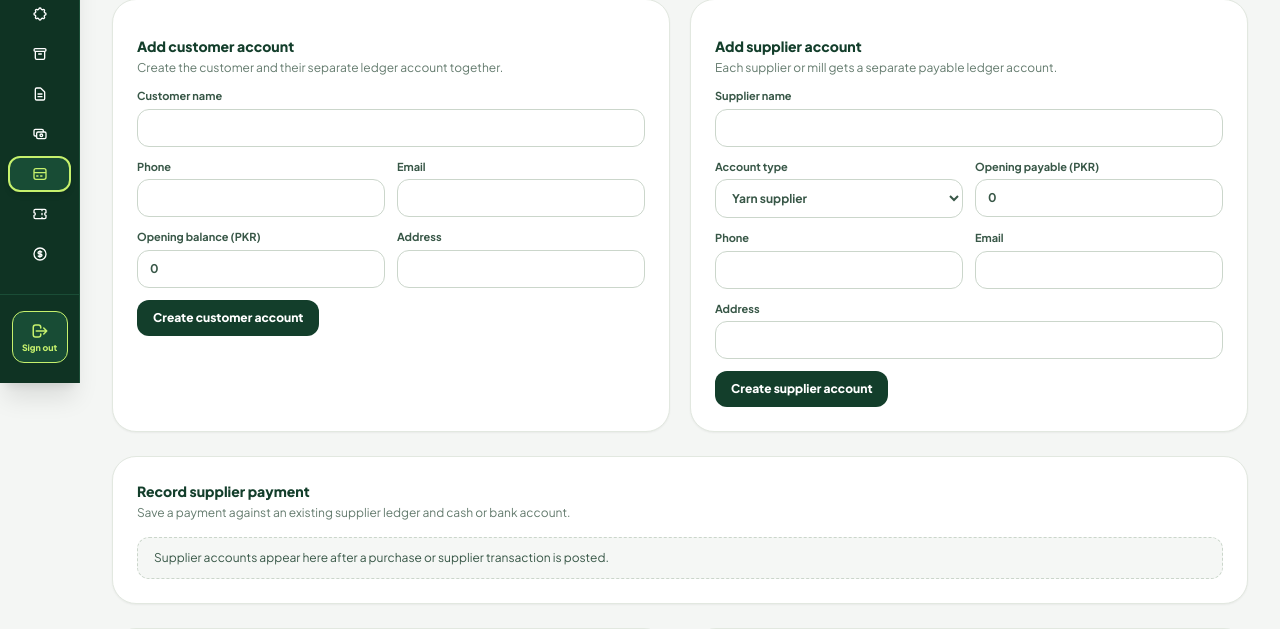
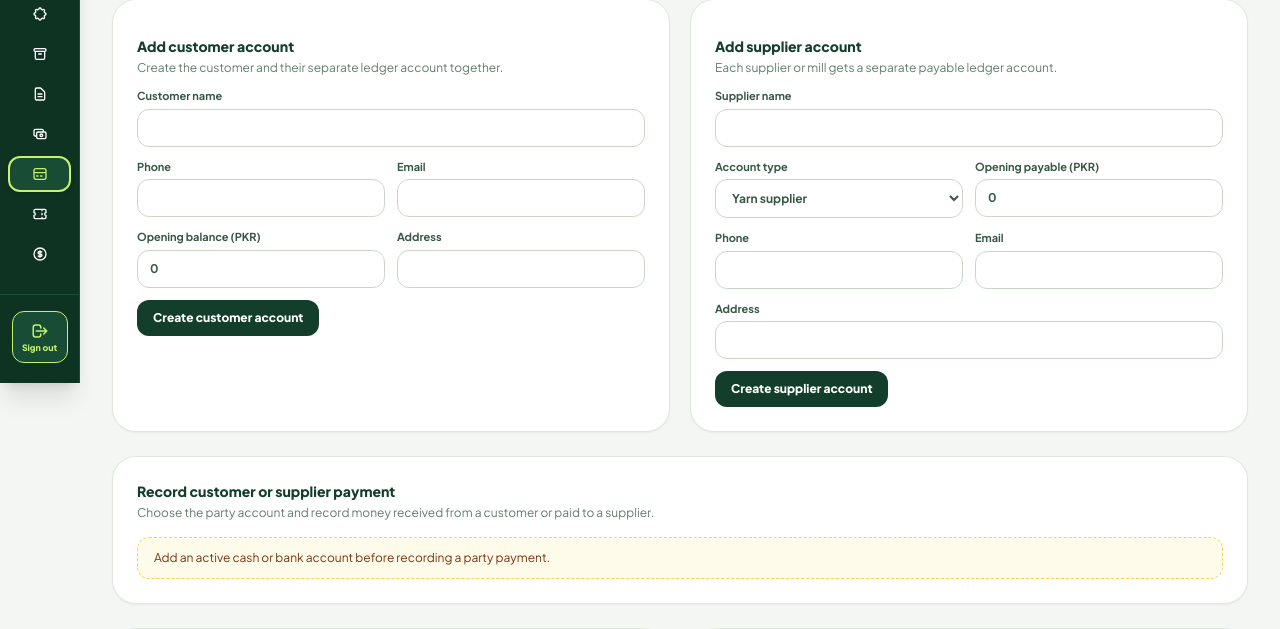
Before and after one commit to SafiullahZafar/Loom_flow_2, a Laravel app: page /accounts in a window 1280 px wide. Shown: the part 417-1046 px from the top of the page. Run offline with Laravel 12, Linux system fonts and the light colour scheme; a user stored in the database is signed in; data comes from the database, SQL or seed files in the repository; data that the repository does not hold is empty; some libraries are stand-ins or nearby versions.

Commit message:
feat: Update payment section to support customer and supplier payments with improved form handling

```diff
--- a/resources/views/accounts/index.blade.php
+++ b/resources/views/accounts/index.blade.php
@@ -79,53 +79,125 @@
         </form>
     </section>
 
-    <section id="record-supplier-payment" class="rounded-3xl border border-zinc-200 bg-white p-5 shadow-sm sm:p-6">
+    <section id="record-party-payment" class="rounded-3xl border border-zinc-200 bg-white p-5 shadow-sm sm:p-6">
         <div class="mb-4">
-            <h2 class="text-sm font-extrabold text-zinc-900">Record supplier payment</h2>
-            <p class="mt-1 text-xs text-zinc-500">Save a payment against an existing supplier ledger and cash or bank account.</p>
+            <h2 class="text-sm font-extrabold text-zinc-900">Record customer or supplier payment</h2>
+            <p class="mt-1 text-xs text-zinc-500">Choose the party account and record money received from a customer or paid to a supplier.</p>
         </div>
-        @if($supplierAccounts->isEmpty())
-            <p class="rounded-xl border border-dashed border-zinc-300 bg-zinc-50 px-4 py-3 text-xs text-zinc-600">Supplier accounts appear here after a purchase or supplier transaction is posted.</p>
-        @elseif($activeFinancialAccounts->isEmpty())
-            <p class="rounded-xl border border-dashed border-amber-300 bg-amber-50 px-4 py-3 text-xs text-amber-900">Add an active cash or bank account in Invoices → Accounts before recording a supplier payment.</p>
+        @if($activeFinancialAccounts->isEmpty())
+            <p class="rounded-xl border border-dashed border-amber-300 bg-amber-50 px-4 py-3 text-xs text-amber-900">Add an active cash or bank account before recording a party payment.</p>
+        @elseif($customerAccounts->isEmpty() && $supplierAccounts->isEmpty())
+            <p class="rounded-xl border border-dashed border-zinc-300 bg-zinc-50 px-4 py-3 text-xs text-zinc-600">Create a customer or supplier account above before recording a payment.</p>
         @else
-            <form method="POST" action="{{ route('accounts.supplier-payment.store') }}" class="grid grid-cols-1 gap-3 sm:grid-cols-2 xl:grid-cols-6">
+            <form id="accounts-party-payment-form" method="POST" action="{{ old('payment_kind', $supplierAccounts->isNotEmpty() ? 'paid' : 'received') === 'received' ? route('invoices.payment.store') : route('accounts.supplier-payment.store') }}" class="grid grid-cols-1 gap-3 sm:grid-cols-2 xl:grid-cols-6">
                 @csrf
-                <label class="text-[11px] font-bold text-zinc-600 xl:col-span-3">Supplier account
-                    <select name="supplier_id" required class="mt-1 w-full rounded-xl border border-zinc-300 bg-white px-3 py-2.5 text-xs text-zinc-900 focus:border-zinc-500 focus:outline-none focus:ring-2 focus:ring-zinc-200">
-                        <option value="">Choose supplier account</option>
+                <label class="text-[11px] font-bold text-zinc-600">Payment direction
+                    <select id="accounts-payment-kind" name="payment_kind" required class="mt-1 w-full rounded-xl border border-zinc-300 bg-white px-3 py-2.5 text-xs text-zinc-900">
+                        @if($supplierAccounts->isNotEmpty())<option value="paid" @selected(old('payment_kind', $supplierAccounts->isNotEmpty() ? 'paid' : 'received') === 'paid')>Pay supplier</option>@endif
+                        @if($customerAccounts->isNotEmpty())<option value="received" @selected(old('payment_kind', $supplierAccounts->isNotEmpty() ? 'paid' : 'received') === 'received')>Receive from customer</option>@endif
+                    </select>
+                </label>
+                <label id="accounts-supplier-field" class="text-[11px] font-bold text-zinc-600 sm:col-span-2">Supplier account
+                    <select name="supplier_id" required class="mt-1 w-full rounded-xl border border-zinc-300 bg-white px-3 py-2.5 text-xs text-zinc-900">
+                        <option value="">Choose supplier</option>
                         @foreach($supplierAccounts as $supplier)
                             <option value="{{ $supplier->id }}" @selected(old('supplier_id') == $supplier->id)>{{ $supplier->name }} · {{ ucfirst(str_replace('_', ' ', $supplier->type)) }}</option>
                         @endforeach
                     </select>
                 </label>
-                <label class="text-[11px] font-bold text-zinc-600 xl:col-span-2">Pay from
-                    <select name="financial_account_id" required class="mt-1 w-full rounded-xl border border-zinc-300 bg-white px-3 py-2.5 text-xs text-zinc-900 focus:border-zinc-500 focus:outline-none focus:ring-2 focus:ring-zinc-200">
-                        <option value="">Select cash or bank account</option>
-                        @foreach($activeFinancialAccounts as $account)
-                            <option value="{{ $account->id }}" @selected(old('financial_account_id') == $account->id)>{{ $account->name }} · {{ ucfirst($account->type) }}</option>
+                <label id="accounts-customer-field" class="hidden text-[11px] font-bold text-zinc-600 sm:col-span-2">Customer account
+                    <select name="customer_id" required disabled class="mt-1 w-full rounded-xl border border-zinc-300 bg-white px-3 py-2.5 text-xs text-zinc-900">
+                        <option value="">Choose customer</option>
+                        @foreach($customerAccounts as $customer)
+                            <option value="{{ $customer->id }}" @selected(old('customer_id') == $customer->id)>{{ $customer->name }}</option>
                         @endforeach
                     </select>
                 </label>
-                <label class="text-[11px] font-bold text-zinc-600">Payment date
-                    <input type="date" name="payment_date" required value="{{ old('payment_date', now()->toDateString()) }}" class="mt-1 w-full rounded-xl border border-zinc-300 px-3 py-2.5 text-xs text-zinc-900 focus:border-zinc-500 focus:outline-none focus:ring-2 focus:ring-zinc-200">
+                <label class="text-[11px] font-bold text-zinc-600 sm:col-span-2">
+                    <span id="accounts-financial-account-label">Pay from</span>
+                    <select name="financial_account_id" required class="mt-1 w-full rounded-xl border border-zinc-300 bg-white px-3 py-2.5 text-xs text-zinc-900">
+                        <option value="">Choose cash or bank account</option>
+                        @foreach($activeFinancialAccounts as $account)
+                            <option value="{{ $account->id }}" data-account-type="{{ $account->type }}" @selected(old('financial_account_id') == $account->id)>{{ $account->name }} · {{ ucfirst($account->type) }}</option>
+                        @endforeach
+                    </select>
+                </label>
+                <label class="text-[11px] font-bold text-zinc-600">Date
+                    <input type="date" name="payment_date" required value="{{ old('payment_date', now()->toDateString()) }}" class="mt-1 w-full rounded-xl border border-zinc-300 px-3 py-2.5 text-xs text-zinc-900">
                 </label>
                 <label class="text-[11px] font-bold text-zinc-600">Amount (PKR)
-                    <input type="number" name="amount" min="0.01" step="0.01" required value="{{ old('amount') }}" placeholder="0.00" class="mt-1 w-full rounded-xl border border-zinc-300 px-3 py-2.5 text-xs font-mono text-zinc-900 focus:border-zinc-500 focus:outline-none focus:ring-2 focus:ring-zinc-200">
+                    <input type="number" name="amount" min="0.01" step="0.01" required value="{{ old('amount') }}" placeholder="0.00" class="mt-1 w-full rounded-xl border border-zinc-300 px-3 py-2.5 text-xs font-mono text-zinc-900">
                 </label>
-                <label class="text-[11px] font-bold text-zinc-600 xl:col-span-2">Reference
-                    <input name="reference" maxlength="120" value="{{ old('reference') }}" placeholder="Payment reference or cheque number" class="mt-1 w-full rounded-xl border border-zinc-300 px-3 py-2.5 text-xs text-zinc-900 focus:border-zinc-500 focus:outline-none focus:ring-2 focus:ring-zinc-200">
+                <label id="accounts-receipt-number-field" class="hidden text-[11px] font-bold text-zinc-600 sm:col-span-2">Receipt number
+                    <input name="receipt_no" maxlength="100" disabled value="{{ old('receipt_no', 'RCPT-'.now()->format('ymdHis').'-'.strtoupper(\Illuminate\Support\Str::random(4))) }}" class="mt-1 w-full rounded-xl border border-zinc-300 px-3 py-2.5 text-xs text-zinc-900">
                 </label>
-                <label class="text-[11px] font-bold text-zinc-600 xl:col-span-3">Notes
-                    <input name="notes" maxlength="1000" value="{{ old('notes') }}" placeholder="Optional payment notes" class="mt-1 w-full rounded-xl border border-zinc-300 px-3 py-2.5 text-xs text-zinc-900 focus:border-zinc-500 focus:outline-none focus:ring-2 focus:ring-zinc-200">
+                <label id="accounts-payment-method-field" class="hidden text-[11px] font-bold text-zinc-600">Method
+                    <select name="method" disabled class="mt-1 w-full rounded-xl border border-zinc-300 bg-white px-3 py-2.5 text-xs text-zinc-900">
+                        <option value="cash" @selected(old('method') === 'cash')>Cash</option><option value="bank_transfer" @selected(old('method', 'bank_transfer') === 'bank_transfer')>Bank transfer</option><option value="cheque" @selected(old('method') === 'cheque')>Cheque</option><option value="card" @selected(old('method') === 'card')>Card</option><option value="other" @selected(old('method') === 'other')>Other</option>
+                    </select>
                 </label>
-                <div class="flex items-end xl:col-span-1">
-                    <button type="submit" class="w-full rounded-xl bg-zinc-900 px-4 py-2.5 text-xs font-extrabold text-white shadow-sm hover:bg-zinc-700">Save payment</button>
-                </div>
+                <label class="text-[11px] font-bold text-zinc-600 sm:col-span-2">Reference
+                    <input name="reference" maxlength="120" value="{{ old('reference') }}" placeholder="Payment reference or cheque number" class="mt-1 w-full rounded-xl border border-zinc-300 px-3 py-2.5 text-xs text-zinc-900">
+                </label>
+                <label class="text-[11px] font-bold text-zinc-600 sm:col-span-3">Notes
+                    <input name="notes" maxlength="1000" value="{{ old('notes') }}" placeholder="Optional payment notes" class="mt-1 w-full rounded-xl border border-zinc-300 px-3 py-2.5 text-xs text-zinc-900">
+                </label>
+                <input type="hidden" name="allocation_mode" value="oldest" disabled>
+                <input type="hidden" name="return_to_account" value="1" disabled>
+                <div class="flex items-end xl:col-span-1"><button id="accounts-payment-submit" type="submit" class="w-full rounded-xl bg-zinc-900 px-4 py-2.5 text-xs font-extrabold text-white shadow-sm hover:bg-zinc-700">Record supplier payment</button></div>
             </form>
+            <script>
+                (() => {
+                    const form = document.getElementById('accounts-party-payment-form');
+                    const kind = document.getElementById('accounts-payment-kind');
+                    const supplierField = document.getElementById('accounts-supplier-field');
+                    const customerField = document.getElementById('accounts-customer-field');
+                    const receiptField = document.getElementById('accounts-receipt-number-field');
+                    const methodField = document.getElementById('accounts-payment-method-field');
+                    const submit = document.getElementById('accounts-payment-submit');
+                    const accountLabel = document.getElementById('accounts-financial-account-label');
+                    const accountSelect = form.querySelector('[name="financial_account_id"]');
+                    const methodSelect = methodField.querySelector('select');
+                    const toggleField = (field, enabled) => {
+                        field.classList.toggle('hidden', !enabled);
+                        field.querySelectorAll('input, select').forEach((input) => {
+                            input.disabled = !enabled;
+                            if (['customer_id', 'supplier_id', 'receipt_no', 'method'].includes(input.name)) {
+                                input.required = enabled;
+                            }
+                        });
+                    };
+                    const updatePaymentForm = () => {
+                        const isCustomerReceipt = kind.value === 'received';
+                        form.action = isCustomerReceipt ? @json(route('invoices.payment.store')) : @json(route('accounts.supplier-payment.store'));
+                        toggleField(supplierField, !isCustomerReceipt);
+                        toggleField(customerField, isCustomerReceipt);
+                        toggleField(receiptField, isCustomerReceipt);
+                        toggleField(methodField, isCustomerReceipt);
+                        form.querySelector('[name="allocation_mode"]').disabled = !isCustomerReceipt;
+                        form.querySelector('[name="return_to_account"]').disabled = !isCustomerReceipt;
+                        accountLabel.textContent = isCustomerReceipt ? 'Receive into' : 'Pay from';
+                        submit.textContent = isCustomerReceipt ? 'Record customer receipt' : 'Record supplier payment';
+                        updatePaymentMethod();
+                    };
+                    const updatePaymentMethod = () => {
+                        if (kind.value !== 'received') {
+                            return;
+                        }
+                        const accountType = accountSelect.selectedOptions[0]?.dataset.accountType;
+                        if (accountType === 'cash') {
+                            methodSelect.value = 'cash';
+                        } else if (accountType === 'bank' && methodSelect.value === 'cash') {
+                            methodSelect.value = 'bank_transfer';
+                        }
+                    };
+                    kind.addEventListener('change', updatePaymentForm);
+                    accountSelect.addEventListener('change', updatePaymentMethod);
+                    updatePaymentForm();
+                })();
+            </script>
         @endif
     </section>
-
     <section class="grid grid-cols-1 gap-6 xl:grid-cols-2">
         <article class="overflow-hidden rounded-3xl border border-zinc-200 bg-white shadow-sm">
             <div class="flex items-center justify-between gap-3 border-b border-zinc-100 px-5 py-4">
```
